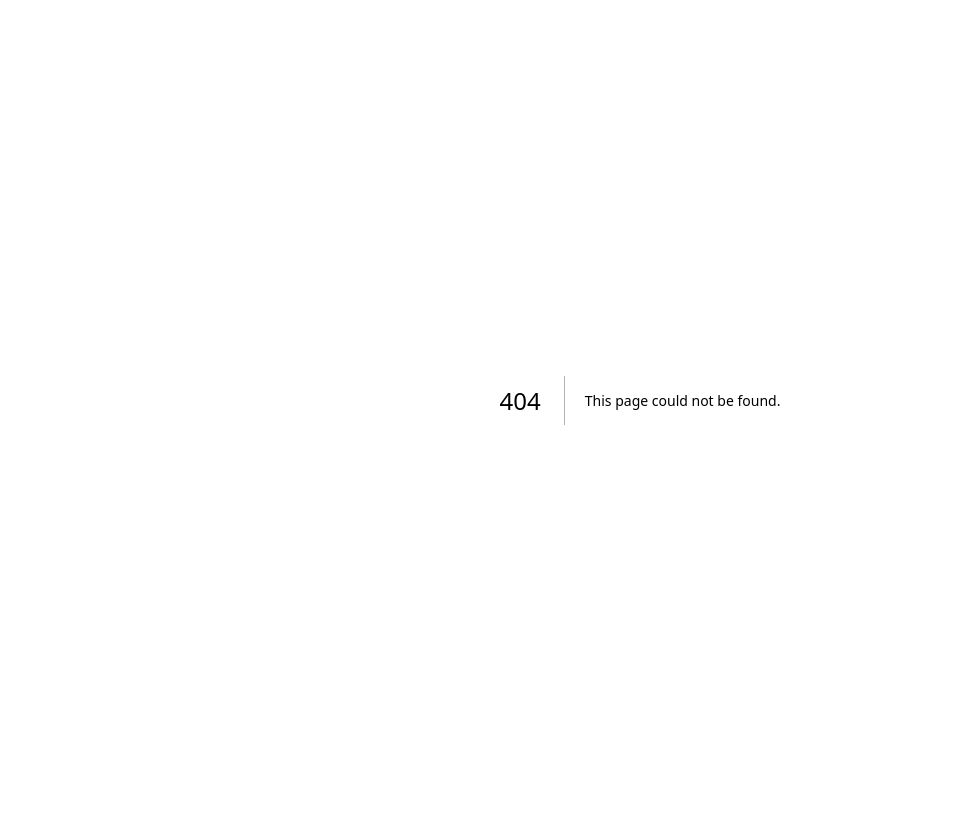
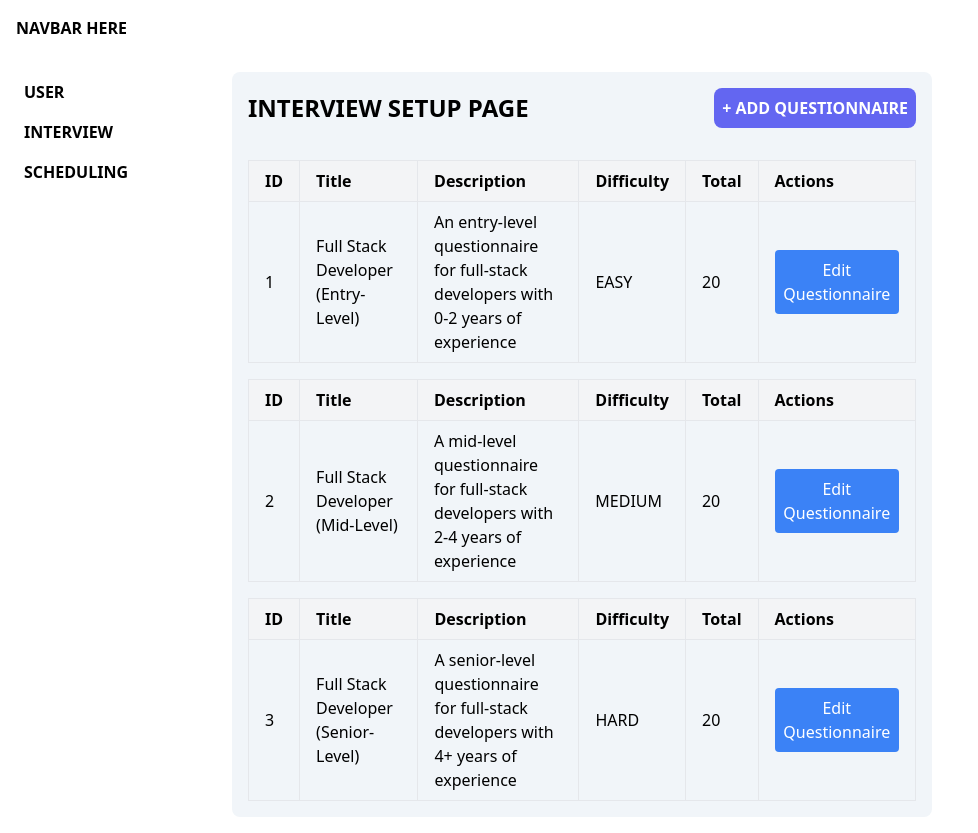
Before and after one commit to kimikoi123/ems-fe, a Next.js app: page /interview/setup in a window 1280 px wide. Before the commit this address had no page. Shown: the whole page, without its empty margins (0-978 px from the left). Before the commit the page ends 800 px from the top, so only its background shows below. Built offline with nearby package versions, Linux system fonts and the light colour scheme.

Commit message:
feature/questionnaire: create initial questionnaire setup page

```diff
--- /dev/null
+++ b/src/app/(dashboard)/interview/setup/page.tsx
@@ -0,0 +1,57 @@
+import React from "react";
+import Link from "next/link";
+import QuestionnaireCard from "@/components/questionnaireCard/QuestionnaireCard";
+import { Questionnaire } from "@/app/interfaces/questionnaire";
+
+const mockQuestionnaire: Questionnaire[] = [
+  {
+    id: 1,
+    title: "Full Stack Developer (Entry-Level)",
+    description:
+      "An entry-level questionnaire for full-stack developers with 0-2 years of experience",
+    difficulty: "easy",
+    total: 20,
+  },
+  {
+    id: 2,
+    title: "Full Stack Developer (Mid-Level)",
+    description:
+      "A mid-level questionnaire for full-stack developers with 2-4 years of experience",
+    difficulty: "medium",
+    total: 20,
+  },
+  {
+    id: 3,
+    title: "Full Stack Developer (Senior-Level)",
+    description:
+      "A senior-level questionnaire for full-stack developers with 4+ years of experience",
+    difficulty: "hard",
+    total: 20,
+  },
+];
+
+const QuestionnaireSetupPage: React.FC = () => {
+  return (
+    <div>
+      <div className="flex justify-between items-center">
+        <h1 className="text-2xl font-bold">INTERVIEW SETUP PAGE</h1>
+        <Link
+          href="/user/add"
+          className="bg-indigo-500 text-white p-2 rounded-lg font-semibold"
+        >
+          + ADD QUESTIONNAIRE
+        </Link>
+      </div>
+      <div className="mt-8 flex flex-col gap-4">
+        {mockQuestionnaire.map((questionnaire) => (
+          <QuestionnaireCard
+            key={questionnaire.id}
+            questionnaireData={questionnaire}
+          />
+        ))}
+      </div>
+    </div>
+  );
+};
+
+export default QuestionnaireSetupPage;
--- a/src/app/(dashboard)/user/[id]/page.tsx
+++ b/src/app/(dashboard)/user/[id]/page.tsx
@@ -18,7 +18,7 @@ const EditUser = () => {
     const fetchUsers = async () => {
       try {
         const response = await axios.get(
-          `${API_CONFIG.url}/user/${params?.id}`
+          `${API_CONFIG.url}/user/${params?.id}`,
         );
         setUser(response.data);
         setLoading(false);
--- /dev/null
+++ b/src/app/interfaces/questionnaire.ts
@@ -0,0 +1,9 @@
+export type Difficulty = "easy" | "medium" | "hard";
+
+export interface Questionnaire {
+  id: number;
+  title: string;
+  description: string;
+  difficulty: Difficulty;
+  total: number;
+}
--- a/src/components/form/AddEditUserForm.tsx
+++ b/src/components/form/AddEditUserForm.tsx
@@ -46,7 +46,7 @@ const AddEditUserForm: React.FC<AddEditUserFormProps> = ({ user }) => {
     name === "gender" ? value === "true" : value;
 
   const handleChange = (
-    e: React.ChangeEvent<HTMLInputElement | HTMLSelectElement>
+    e: React.ChangeEvent<HTMLInputElement | HTMLSelectElement>,
   ) => {
     const { name, value } = e.target;
 
--- /dev/null
+++ b/src/components/questionnaireCard/QuestionnaireCard.tsx
@@ -0,0 +1,50 @@
+import React from "react";
+import Link from "next/link";
+import { Questionnaire } from "@/app/interfaces/questionnaire";
+
+interface QuestionnaireCardProps {
+  questionnaireData: Questionnaire;
+}
+
+const QuestionnaireCard: React.FC<QuestionnaireCardProps> = ({
+  questionnaireData,
+}) => {
+  return (
+    <div className="overflow-x-auto">
+      <table className="min-w-full border-collapse border border-gray-200">
+        <thead className="bg-gray-100">
+          <tr>
+            <th className="border px-4 py-2 text-left">ID</th>
+            <th className="border px-4 py-2 text-left">Title</th>
+            <th className="border px-4 py-2 text-left">Description</th>
+            <th className="border px-4 py-2 text-left">Difficulty</th>
+            <th className="border px-4 py-2 text-left">Total</th>
+            <th className="border px-4 py-2 text-left">Actions</th>
+          </tr>
+        </thead>
+        <tbody>
+          <tr>
+            <td className="border px-4 py-2">{questionnaireData.id}</td>
+            <td className="border px-4 py-2">{questionnaireData.title}</td>
+            <td className="border px-4 py-2">
+              {questionnaireData.description}
+            </td>
+            <td className="border px-4 py-2">
+              {questionnaireData.difficulty.toUpperCase()}
+            </td>
+            <td className="border px-4 py-2">{questionnaireData.total}</td>
+            <td className="border px-4 py-2">
+              <Link href={`/questionnaire/setup/${questionnaireData.id}`}>
+                <button className="bg-blue-500 text-white p-2 rounded">
+                  Edit Questionnaire
+                </button>
+              </Link>
+            </td>
+          </tr>
+        </tbody>
+      </table>
+    </div>
+  );
+};
+
+export default QuestionnaireCard;
```
